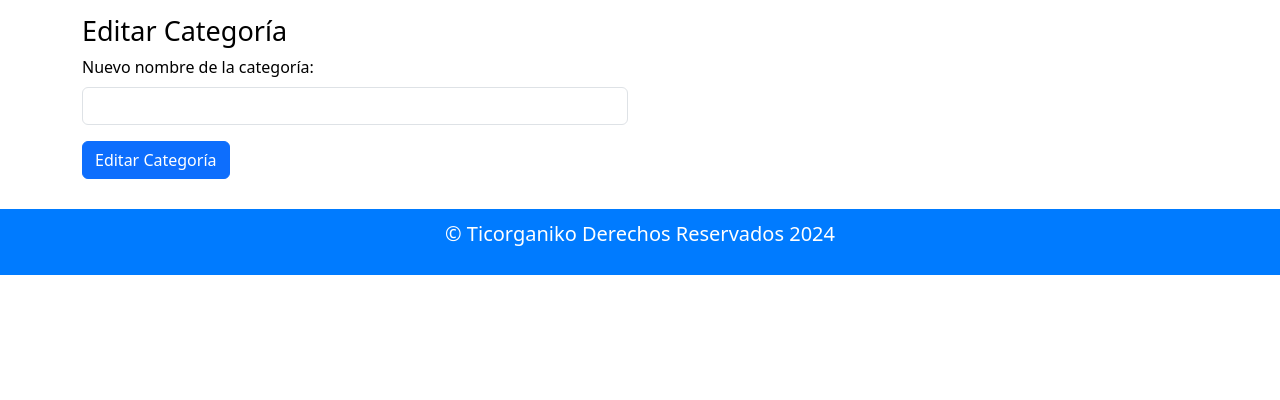
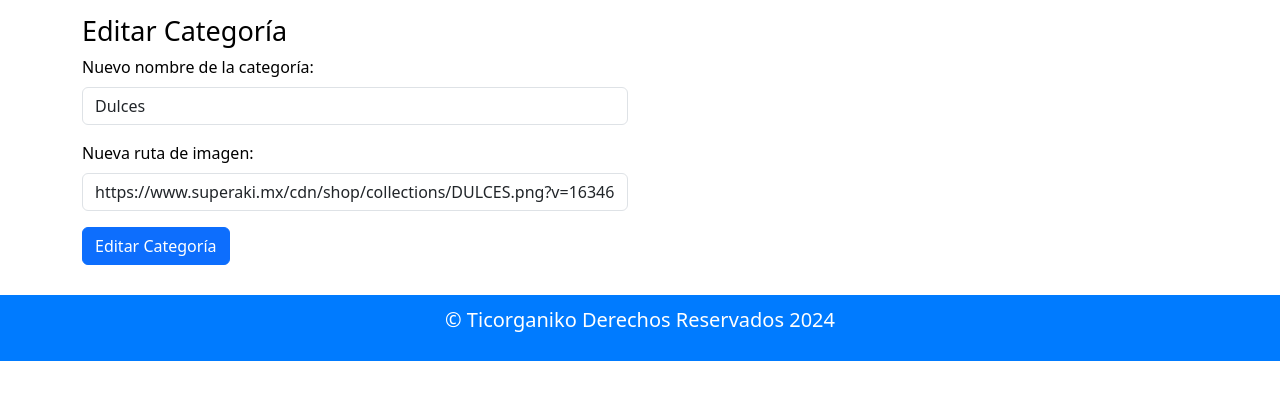
Before and after one commit to farias09/ProyectoAmbienteWebClienteServidor, a PHP site: page /editar_categoria.php?id_categoria=1 in a window 1280 px wide. Shown: the part 86-486 px from the top of the page. Run offline with PHP 8.4, Linux system fonts and the light colour scheme; data comes from the database, SQL or seed files in the repository; data that the repository does not hold is empty; some libraries are stand-ins or nearby versions.

Commit message:
cambios a agregar y editar categoria
se ajustaron el agregar y editar categoria para que  estuviera acorde a la nueva tabla

```diff
--- a/ProyectoAmbienteWeb/editar_categoria.php
+++ b/ProyectoAmbienteWeb/editar_categoria.php
@@ -2,41 +2,35 @@
 include "conexion.php";
 include_once "plantilla.php";
 session_start();
-?>
 
-<?php
+// Obtener el ID de la categoría de la URL
+$categoria_id = $_GET['id_categoria'];
 
-if ($_SERVER["REQUEST_METHOD"] == "GET" && isset($_GET['id'])) {
-    // Se obtiene el ID de la categoría a editar
-    $categoria_id = $_GET['id'];
+// Verificar si el formulario ha sido enviado
+if ($_SERVER["REQUEST_METHOD"] == "POST") {
+    // Obtener los nuevos datos de la categoría desde el formulario
+    $nuevo_nombre = $_POST['nuevo_nombre'];
+    $nueva_ruta_imagen = $_POST['nueva_ruta_imagen'];
 
-    // Se obtiene el nombre actual de la categoría
-    $sql = "SELECT nombre_categoria FROM categorias WHERE id_categoria = ?";
+    // Actualizar los datos de la categoría en la base de datos
+    $sql = "UPDATE categorias SET nombre_categoria = ?, ruta_imagen = ? WHERE id_categoria = ?";
     $stmt = $conn->prepare($sql);
-    $stmt->bind_param("i", $categoria_id);
-    $stmt->execute();
-    $stmt->bind_result($nombre_categoria);
-    $stmt->fetch();
-    $stmt->close();
-}
-
-if ($_SERVER["REQUEST_METHOD"] == "POST") {
-    // Procesa el formulario de edición
-
-    // Se obtiene el nuevo nombre de la categoría desde el formulario
-    $nuevo_nombre = $_POST['nuevo_nombre'];
-    $categoria_id = $_POST['categoria_id'];
-
-    // Actualizar el nombre de la categoría en la base de datos
-    $sql = "UPDATE categorias SET nombre_categoria = ? WHERE id_categoria = ?";
-    $stmt = $conn->prepare($sql);
-    $stmt->bind_param("si", $nuevo_nombre, $categoria_id);
+    $stmt->bind_param("ssi", $nuevo_nombre, $nueva_ruta_imagen, $categoria_id);
     $stmt->execute();
 
-    // Redireccionar a la página de categorías
+    // Redirigir a la página de categorías después de actualizar
     header("Location: categoriasPanel.php");
     exit();
 }
+
+// Obtener los datos actuales de la categoría
+$sql = "SELECT nombre_categoria, ruta_imagen FROM categorias WHERE id_categoria = ?";
+$stmt = $conn->prepare($sql);
+$stmt->bind_param("i", $categoria_id);
+$stmt->execute();
+$stmt->bind_result($nombre_categoria, $ruta_imagen);
+$stmt->fetch();
+$stmt->close();
 ?>
 
 <!DOCTYPE html>
@@ -56,17 +50,23 @@ if ($_SERVER["REQUEST_METHOD"] == "POST") {
         <div class="container" style="margin-top: 10px;">
             <h1>Editar Categoría</h1>
             <form method="post">
+                <input type="hidden" name="categoria_id" value="<?= $categoria_id ?>">
                 <div class="mb-3">
-                <input type="hidden" name="categoria_id" value="<?= $categoria_id ?>">
-                <label for="nuevo_nombre" class="form-label" style="color: black;">Nuevo nombre de la categoría:</label>
+                    <label for="nuevo_nombre" class="form-label" style="color: black;">Nuevo nombre de la categoría:</label>
                     <div class="row">
                         <div class="col-8 col-sm-6">
                             <input type="text" class="form-control" id="nuevo_nombre" name="nuevo_nombre" value="<?= $nombre_categoria ?>">
                         </div>
                     </div>
                 </div>
-                <!-- Aquí agregamos un campo oculto para enviar el ID de la categoría -->
-                <input type="hidden" name="categoria_id" value="<?= $_GET['id_categoria'] ?>">
+                <div class="mb-3">
+                    <label for="nueva_ruta_imagen" class="form-label" style="color: black;">Nueva ruta de imagen:</label>
+                    <div class="row">
+                        <div class="col-8 col-sm-6">
+                            <input type="text" class="form-control" id="nueva_ruta_imagen" name="nueva_ruta_imagen" value="<?= $ruta_imagen ?>">
+                        </div>
+                    </div>
+                </div>
                 <button type="submit" class="btn btn-primary">Editar Categoría</button>
             </form>
         </div>
@@ -74,4 +74,5 @@ if ($_SERVER["REQUEST_METHOD"] == "POST") {
 
     <?php MostrarFooter(); ?>
 </body>
+
 </html>
```
Also changed, not shown: ProyectoAmbienteWeb/agregar_categoria.php (+19 -2 lines), ProyectoAmbienteWeb/categoriasPanel.php (+6 -3 lines).
